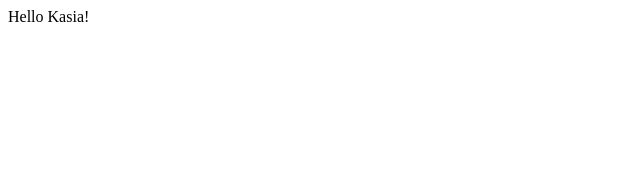
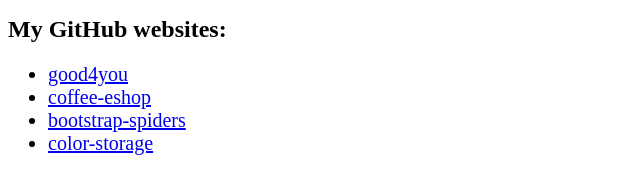
Before and after one commit to kasiakor/kasiakor.github.io, a plain HTML site: page index.html in a window 1280 px wide. Shown: the whole page, without its empty margins (0-640 px from the left). Drawn offline with Linux system fonts and the light colour scheme.

Commit message:
Add a list of my GitHub websites

```diff
--- a/index.html
+++ b/index.html
@@ -1,9 +1,24 @@
 <!DOCTYPE html>
 <html>
-<head>
-	<title></title>
-</head>
-<body>
-Hello Kasia!
-</body>
+	<head>
+		<title>Kasia GitHub</title>
+		<style>
+			body {
+				font-size: 20px;
+			}
+
+			h1 {
+				font-size: 24px;
+			}
+		</style>
+	</head>
+	<body>
+		<h1>My GitHub websites:</h1>
+		<ul>
+			<li><a href="http://kasiakor.github.io/good4you/">good4you</a></li>
+			<li><a href="http://kasiakor.github.io/coffee-eshop/">coffee-eshop</a></li>
+			<li><a href="http://kasiakor.github.io/bootstrap-spiders/">bootstrap-spiders</a></li>
+			<li><a href="http://kasiakor.github.io/color-storage/">color-storage</a></li>
+		</ul>
+	</body>
 </html>
```
